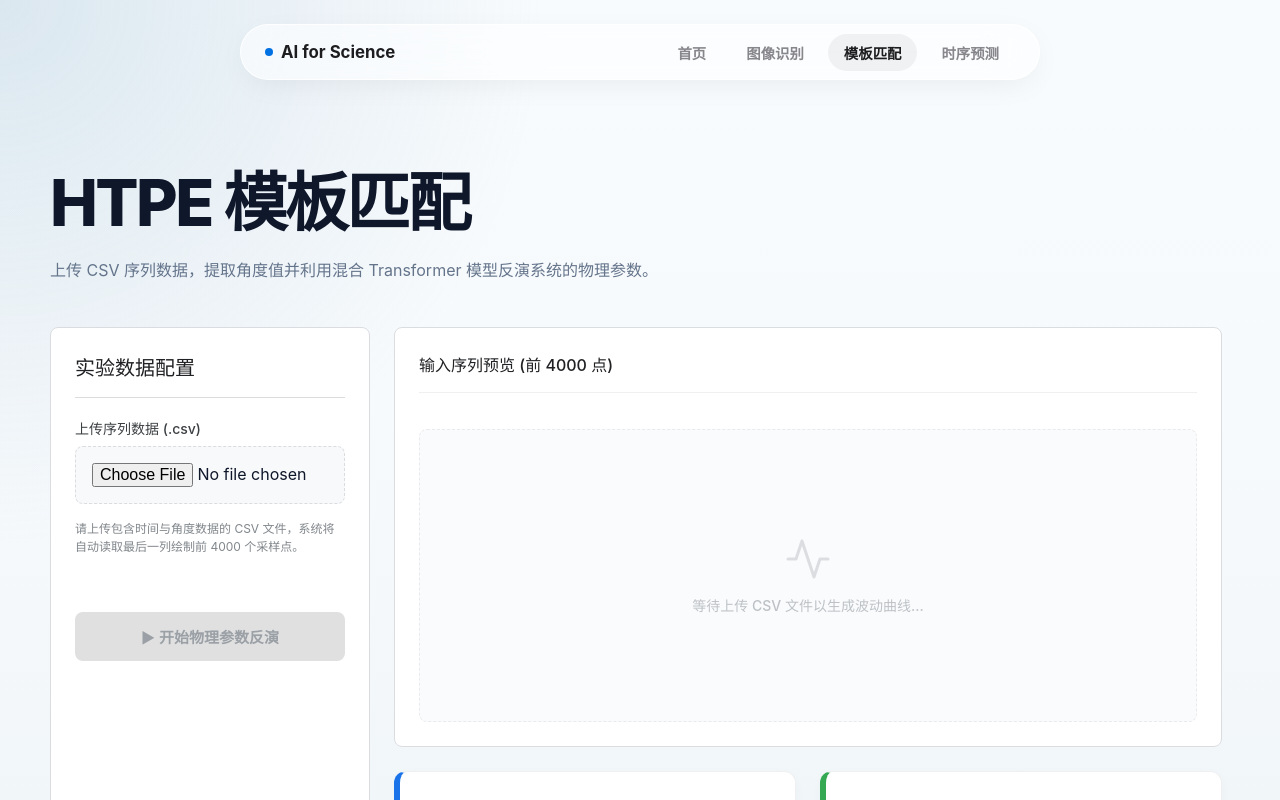
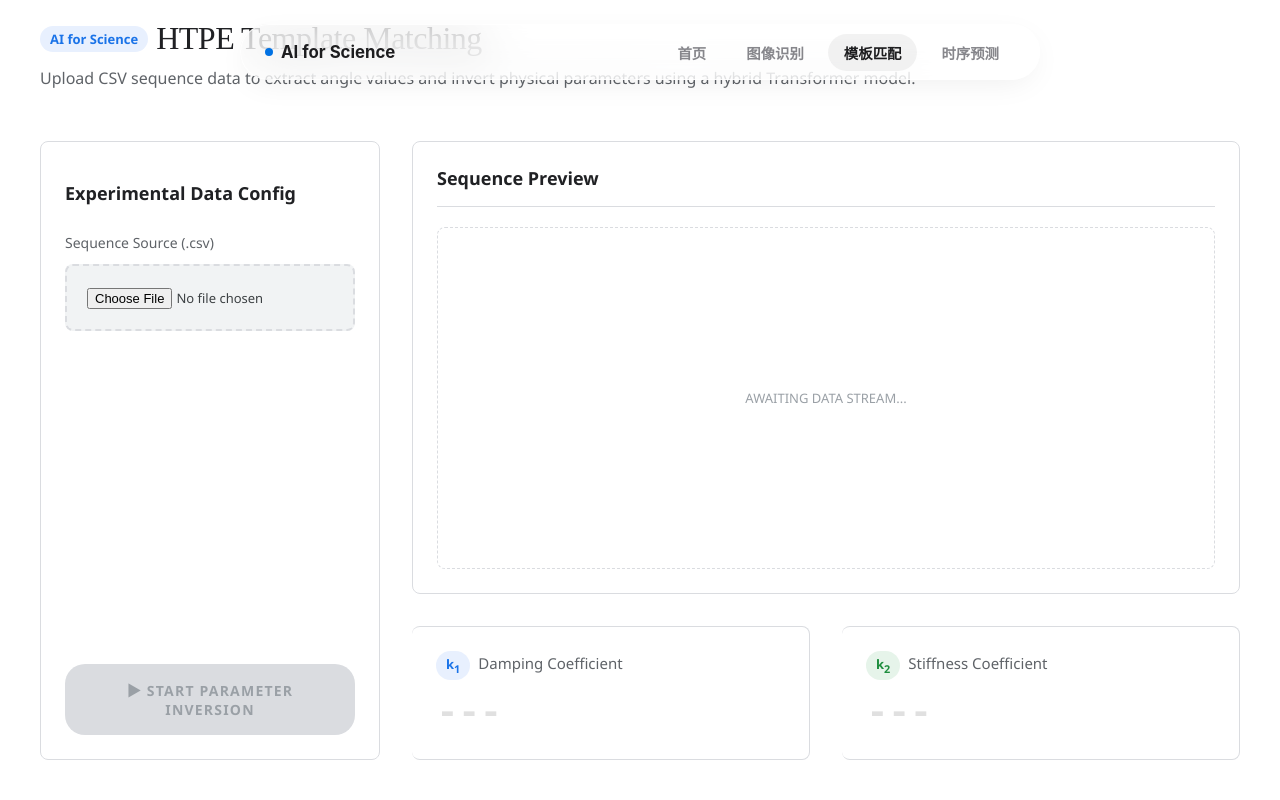
Before and after one commit to Lavandis/ai-for-science, a React (Vite) app: page /template-matching in a window 1280 px wide. Shown: the top 800 px of the page. Built offline with nearby package versions, Linux system fonts and the light colour scheme.

Commit message:
Update TemplateMatchingPage.tsx

```diff
--- a/src/features/templateMatching/TemplateMatchingPage.tsx
+++ b/src/features/templateMatching/TemplateMatchingPage.tsx
@@ -1,8 +1,7 @@
 import React, { useState } from 'react';
 import {
-  LineChart, Line, XAxis, YAxis, CartesianGrid, Tooltip, ResponsiveContainer
+  LineChart, Line, XAxis, YAxis, CartesianGrid, Tooltip, ResponsiveContainer, ReferenceLine
 } from 'recharts';
-import { PageHeader } from "../../components/PageHeader";
 import "./templateMatching.css";
 
 interface PredictionResult {
@@ -10,52 +9,55 @@ interface PredictionResult {
   k2: number;
   file_name: string;
   original_len: number;
+  predicted_sequence?: number[];
 }
 
 interface DataPoint {
   index: number;
-  angle: number;
+  realAngle: number | null;
+  predAngle: number | null;
 }
 
 export function TemplateMatchingPage() {
   const [file, setFile] = useState<File | null>(null);
   const [loading, setLoading] = useState(false);
   const [result, setResult] = useState<PredictionResult | null>(null);
-  const [previewData, setPreviewData] = useState<DataPoint[]>([]);
 
-  // 处理文件上传与前端 2000 点数据预览
+  const [fullData, setFullData] = useState<DataPoint[]>([]);
+  const [chartData, setChartData] = useState<DataPoint[]>([]);
+
   const handleFileChange = (e: React.ChangeEvent<HTMLInputElement>) => {
     const selectedFile = e.target.files?.[0];
     if (selectedFile) {
       setFile(selectedFile);
-      setResult(null); // 重新上传文件时清空上一次的结果
+      setResult(null);
 
       const reader = new FileReader();
       reader.onload = (event) => {
         const text = event.target?.result as string;
-        const lines = text.split('\n').slice(1); // 跳过表头
-        const data: DataPoint[] = lines
+        const lines = text.split('\n').slice(1);
+        const parsedData: DataPoint[] = lines
           .filter(line => line.trim() !== '')
-          .slice(0, 4000) // 提取前 2000 个数据点
           .map((line, idx) => {
             const columns = line.split(',');
-            const angleVal = parseFloat(columns[columns.length - 1]); // 提取最后一列作为角度
+            const angleVal = parseFloat(columns[columns.length - 1]);
             return {
               index: idx,
-              angle: isNaN(angleVal) ? 0 : angleVal
+              realAngle: isNaN(angleVal) ? 0 : angleVal,
+              predAngle: null
             };
           });
-        setPreviewData(data);
+
+        setFullData(parsedData);
+        setChartData(parsedData.slice(0, 2000));
       };
       reader.readAsText(selectedFile);
     }
   };
 
-  // 发送数据到后端进行 HTPE 推理
   const startMatching = async () => {
-    if (!file) return alert("请先上传数据");
+    if (!file || fullData.length === 0) return alert("请先上传数据");
     setLoading(true);
-
     const formData = new FormData();
     formData.append("file", file);
 
@@ -65,12 +67,27 @@ export function TemplateMatchingPage() {
         body: formData,
       });
       const data = await response.json();
-      console.log("后端返回数据：", data);
 
       if (data.error) {
         alert("推理错误: " + data.error);
       } else {
         setResult(data);
+
+        if (data.predicted_sequence && data.predicted_sequence.length > 0) {
+            const lastRealIdx = fullData.length - 1;
+            const viewStartIdx = Math.max(0, lastRealIdx - 1000);
+
+            const tailRealData = fullData.slice(viewStartIdx).map(d => ({...d}));
+            tailRealData[tailRealData.length - 1].predAngle = tailRealData[tailRealData.length - 1].realAngle;
+
+            const predData = data.predicted_sequence.map((angle: number, i: number) => ({
+                index: lastRealIdx + 1 + i,
+                realAngle: null,
+                predAngle: angle
+            }));
+
+            setChartData([...tailRealData, ...predData]);
+        }
       }
     } catch (err: any) {
       alert("连接后端失败: " + err.message);
@@ -80,190 +97,169 @@ export function TemplateMatchingPage() {
   };
 
   return (
-    <div className="page-stack">
-      {/* 🚀 核心动画样式：贝塞尔曲线缓动 */}
+    // 修改为 100vw 强行占满视口
+    <div className="page-stack" style={{ minHeight: '100vh', display: 'flex', flexDirection: 'column', backgroundColor: '#fff', color: '#3c4043', fontFamily: 'Product Sans, Segoe UI, Roboto, Helvetica, Arial, sans-serif', padding: '0', margin: '0', width: '100vw', maxWidth: '100vw', overflowX: 'hidden' }}>
       <style>
         {`
-          @keyframes slideFadeUp {
-            from { opacity: 0; transform: translateY(30px); }
-            to { opacity: 1; transform: translateY(0); }
+          /* 🚀 终极杀手锏：强制打破 Vite/React 根节点的 1280px 宽度限制 */
+          #root, body, html {
+            max-width: none !important;
+            width: 100% !important;
+            margin: 0 !important;
+            padding: 0 !important;
+            overflow-x: hidden;
           }
 
-          .smooth-enter {
-            opacity: 0;
-            animation: slideFadeUp 0.8s cubic-bezier(0.16, 1, 0.3, 1) forwards;
+          @keyframes slideFadeUp { from { opacity: 0; transform: translateY(30px); } to { opacity: 1; transform: translateY(0); } }
+          .smooth-enter { opacity: 0; animation: slideFadeUp 0.8s cubic-bezier(0.16, 1, 0.3, 1) forwards; }
+          .delay-1 { animation-delay: 0.1s; } .delay-2 { animation-delay: 0.2s; } .delay-3 { animation-delay: 0.3s; }
+
+          .google-card {
+            background-color: #fff;
+            border: 1px solid #dadce0;
+            border-radius: 8px;
+            transition: all 0.3s ease;
+          }
+          .google-card:hover {
+            border-color: #dadce0;
+            box-shadow: 0 4px 12px rgba(0,0,0,0.06);
+          }
+          .google-btn {
+            background-color: #1a73e8;
+            color: #ffffff;
+            font-weight: bold;
+            text-transform: uppercase;
+            letter-spacing: 1.2px;
+            border: none;
+            border-radius: 20px;
+            cursor: pointer;
+            transition: all 0.2s;
+          }
+          .google-btn:hover:not(:disabled) {
+            background-color: #1a65d3;
+            box-shadow: 0 1px 3px rgba(66, 133, 244, 0.3);
+          }
+          .google-btn:disabled {
+            background-color: #dadce0;
+            color: #9aa0a6;
+            cursor: not-allowed;
+          }
+          .google-input-area {
+            background-color: #f1f3f4;
+            border: 2px dashed #dadce0;
+            border-radius: 8px;
+            transition: border-color 0.3s;
+          }
+          .google-input-area:hover {
+            border-color: #1a73e8;
           }
 
-          .delay-1 { animation-delay: 0.1s; }
-          .delay-2 { animation-delay: 0.2s; }
-          .delay-3 { animation-delay: 0.3s; }
-
-          .result-card {
-            transition: all 0.3s cubic-bezier(0.25, 0.8, 0.25, 1);
-          }
-          .result-card:hover {
-            transform: translateY(-4px);
-            box-shadow: 0 12px 24px rgba(0,0,0,0.08) !important;
-          }
-
-          /* 优化禁用的按钮样式 */
-          .ir-btn-start:disabled {
-            background-color: #e0e0e0;
-            color: #9aa0a6;
-            cursor: not-allowed;
-            transform: none !important;
-            box-shadow: none;
-          }
+          .bubble-blue { background: #e8f0fe; color: #1a73e8; font-weight: bold; padding: 4px 10px; border-radius: 20px; font-size: 13px; margin-right: 8px; }
+          .bubble-green { background: #e6f4ea; color: #1e8e3e; font-weight: bold; padding: 4px 10px; border-radius: 20px; font-size: 13px; margin-right: 8px; }
         `}
       </style>
 
-      {/* 顶部标题栏，去掉了 eyebrow 属性 */}
-      <div className="smooth-enter">
-        <PageHeader
-          title="HTPE 模板匹配"
-          description="上传 CSV 序列数据，提取角度值并利用混合 Transformer 模型反演系统的物理参数。"
-        />
+      {/* 顶部标题栏 */}
+      <div className="smooth-enter" style={{ margin: '0' }}>
+        <div style={{ padding: '20px 40px 10px', display: 'flex', alignItems: 'center' }}>
+          <span className="bubble-blue">AI for Science</span>
+          <h1 style={{ color: '#202124', fontSize: '32px', fontWeight: 500, margin: '0', letterSpacing: '-0.5px', fontFamily: '"Product Sans", serif' }}>HTPE Template Matching</h1>
+        </div>
+        <p style={{ color: '#5f6368', padding: '0 40px', fontSize: '16px', margin: '0 0 20px' }}>Upload CSV sequence data to extract angle values and invert physical parameters using a hybrid Transformer model.</p>
       </div>
 
-      <div className="module-layout" style={{ display: 'flex', gap: '24px', marginTop: '10px' }}>
+      <div style={{ display: 'flex', gap: '32px', flexGrow: 1, padding: '0 40px 40px 40px', width: '100%', boxSizing: 'border-box' }}>
 
-        {/* 左侧：实验数据配置 */}
-        <div className="ir-sidebar smooth-enter delay-1" style={{ width: '320px', flexShrink: 0 }}>
-          <h2 className="ir-sidebar-title">实验数据配置</h2>
+        <div className="google-card smooth-enter delay-1" style={{ flex: '0 0 340px', width: '340px', padding: '24px', display: 'flex', flexDirection: 'column', boxSizing: 'border-box' }}>
+          <h2 style={{ fontSize: '18px', fontWeight: 600, color: '#202124', marginBottom: '28px', display: 'flex', alignItems: 'center', gap: '8px' }}>
+             Experimental Data Config
+          </h2>
 
-          <div className="ir-form-group">
-            <label className="ir-label">上传序列数据 (.csv)</label>
-            <div style={{
-              border: '1px dashed #dadce0', borderRadius: '8px', padding: '16px',
-              backgroundColor: '#f8f9fa', transition: 'all 0.2s ease', cursor: 'pointer'
-            }}>
-              <input
-                type="file"
-                accept=".csv"
-                onChange={handleFileChange}
-                style={{ width: '100%', outline: 'none' }}
-              />
+          <div style={{ marginBottom: 'auto' }}>
+            <label style={{ display: 'block', fontSize: '14px', color: '#5f6368', marginBottom: '12px' }}>
+              Sequence Source (.csv)
+            </label>
+            <div className="google-input-area" style={{ padding: '20px', cursor: 'pointer', textAlign: 'center', overflow: 'hidden' }}>
+              <input type="file" accept=".csv" onChange={handleFileChange} style={{ width: '100%', outline: 'none', color: '#3c4043', fontSize: '13px' }} />
             </div>
-            <p style={{ fontSize: '12px', color: '#80868b', marginTop: '8px', lineHeight: '1.5' }}>
-              请上传包含时间与角度数据的 CSV 文件，系统将自动读取最后一列绘制前 4000 个采样点。
-            </p>
           </div>
 
-          <button
-            onClick={startMatching}
-            className="ir-btn-start"
-            disabled={loading || !file}
-            style={{
-              marginTop: '24px',
-              width: '100%',
-              padding: '14px',
-              fontSize: '15px',
-              fontWeight: 600,
-              borderRadius: '8px',
-              transition: 'all 0.3s ease',
-              transform: loading ? 'scale(0.98)' : 'scale(1)'
-            }}
-          >
-            {loading ? '⏳ 模型计算中...' : '▶ 开始物理参数反演'}
+          <button onClick={startMatching} className="google-btn" disabled={loading || !file}
+            style={{ width: '100%', padding: '16px', fontSize: '14px', marginTop: '30px' }}>
+            {loading ? 'Inverting Parameters...' : '▶ Start Parameter Inversion'}
           </button>
         </div>
 
-        {/* 右侧：图表与数据结果区 */}
-        <div className="ir-main-content" style={{ flexGrow: 1, display: 'flex', flexDirection: 'column', gap: '24px' }}>
+        <div style={{ flex: '1 1 auto', minWidth: 0, display: 'flex', flexDirection: 'column', gap: '32px' }}>
 
-          {/* 上半部：数据曲线预览 */}
-          <div className="ir-chart-card smooth-enter delay-2" style={{ height: '420px', margin: 0, position: 'relative' }}>
-            <h3 className="ir-chart-title" style={{ paddingBottom: '16px', borderBottom: '1px solid #f0f0f0' }}>
-              输入序列预览 (前 4000 点)
+          <div className="google-card smooth-enter delay-2" style={{ flexGrow: 1, minHeight: '450px', padding: '24px', display: 'flex', flexDirection: 'column' }}>
+            <h3 style={{ fontSize: '18px', fontWeight: 600, color: '#202124', paddingBottom: '16px', borderBottom: '1px solid #dadce0', display: 'flex', justifyContent: 'space-between', alignItems: 'center', margin: 0 }}>
+              <span style={{ display: 'flex', alignItems: 'center', gap: '8px' }}>
+                {result ? "Dynamic Simulation Validation (CPU)" : "Sequence Preview"}
+              </span>
+              {result && <span style={{ fontSize: '13px', color: '#777', fontWeight: 400 }}>🔵 Observed | <span style={{color: '#1e8e3e', fontWeight: 'bold'}}>🟢 Prediction</span></span>}
             </h3>
 
-            <div className="ir-chart-wrapper" style={{ height: 'calc(100% - 56px)', paddingTop: '16px' }}>
-              {previewData.length > 0 ? (
+            <div style={{ flexGrow: 1, paddingTop: '20px', margin: '0 -10px' }}>
+              {chartData.length > 0 ? (
                 <ResponsiveContainer width="100%" height="100%">
-                  <LineChart data={previewData} margin={{ top: 5, right: 10, left: -20, bottom: 0 }}>
-                    <CartesianGrid strokeDasharray="3 3" vertical={false} stroke="#f1f3f4" />
+                  <LineChart data={chartData} margin={{ top: 10, right: 10, left: -20, bottom: 0 }}>
+                    <CartesianGrid strokeDasharray="3 3" vertical={false} stroke="#dadce0" />
                     <XAxis dataKey="index" hide />
-                    <YAxis domain={['auto', 'auto']} tick={{ fill: '#9aa0a6', fontSize: 12 }} axisLine={false} tickLine={false} />
+                    <YAxis domain={['auto', 'auto']} tick={{ fill: '#bdc1c6', fontSize: 12 }} axisLine={false} tickLine={false} />
+
                     <Tooltip
-                      contentStyle={{ borderRadius: '8px', border: 'none', boxShadow: '0 4px 12px rgba(0,0,0,0.1)' }}
+                      contentStyle={{ backgroundColor: '#fff', border: '1px solid #dadce0', borderRadius: '4px', boxShadow: '0 4px 12px rgba(0,0,0,0.1)', color: '#202124' }}
                       labelStyle={{ display: 'none' }}
-                      formatter={(value: number) => [value.toFixed(4), "Angle (rad)"]}
+                      itemStyle={{ color: '#202124', fontSize: '13px' }}
+                      formatter={(value: number, name: string) => [
+                        value.toFixed(4),
+                        name === 'realAngle' ? "Observed Angle (rad)" : "Predicted Angle (rad)"
+                      ]}
                     />
-                    <Line
-                      type="monotone"
-                      dataKey="angle"
-                      stroke="#1a73e8"
-                      dot={false}
-                      strokeWidth={2.5}
-                      isAnimationActive={true}
-                      animationDuration={1500}
-                      animationEasing="ease-out"
-                    />
+
+                    <Line type="monotone" dataKey="realAngle" stroke="#1a73e8" dot={false} strokeWidth={2.5} opacity={0.9} isAnimationActive={!result} />
+
+                    {result && (
+                      <Line type="monotone" dataKey="predAngle" stroke="#1e8e3e" strokeDasharray="6 4" dot={false} strokeWidth={3} isAnimationActive={true} animationDuration={1500} />
+                    )}
+
+                    {result && (
+                      <ReferenceLine x={fullData.length - 1} stroke="#bdc1c6" strokeDasharray="3 3"
+                        label={{ position: 'top', value: 'Simulation Start Point', fill: '#9aa0a6', fontSize: 13, fontWeight: 'bold' }} />
+                    )}
                   </LineChart>
                 </ResponsiveContainer>
               ) : (
-                // 优化后的无数据占位状态
-                <div style={{
-                  display: 'flex', flexDirection: 'column', alignItems: 'center', justifyContent: 'center',
-                  height: '100%', color: '#bdc1c6', backgroundColor: '#fafbfc', borderRadius: '8px', border: '1px dashed #e8eaed'
-                }}>
-                  <svg width="48" height="48" viewBox="0 0 24 24" fill="none" stroke="currentColor" strokeWidth="1.5" strokeLinecap="round" strokeLinejoin="round" style={{ marginBottom: '12px', opacity: 0.5 }}>
-                    <polyline points="22 12 18 12 15 21 9 3 6 12 2 12"></polyline>
-                  </svg>
-                  <span style={{ fontSize: '14px', fontWeight: 500 }}>等待上传 CSV 文件以生成波动曲线...</span>
+                <div style={{ display: 'flex', flexDirection: 'column', alignItems: 'center', justifyContent: 'center', height: '100%', color: '#444', backgroundColor: '#fff', border: '1px dashed #dadce0', borderRadius: '8px', margin: '0 10px' }}>
+                  <span style={{ fontSize: '13px', textTransform: 'uppercase', color: '#9aa0a6' }}>AWAITING DATA STREAM...</span>
                 </div>
               )}
             </div>
           </div>
 
-          {/* 下半部：物理参数结果卡片 */}
-          <div className="smooth-enter delay-3" style={{ display: 'flex', gap: '24px' }}>
-
-            {/* k1 阻尼系数卡片 */}
-            <div className="result-card" style={{
-              flex: 1, padding: '24px 28px', backgroundColor: '#ffffff', borderRadius: '12px',
-              border: '1px solid #f0f0f0', borderLeft: '6px solid #1a73e8', boxShadow: '0 4px 12px rgba(0,0,0,0.03)'
-            }}>
+          <div className="smooth-enter delay-3" style={{ display: 'flex', flexWrap: 'wrap', gap: '32px' }}>
+            <div className="google-card" style={{ flex: '1 1 200px', padding: '24px', borderLeft: 'none', backgroundColor: '#fff' }}>
               <div style={{ fontSize: '15px', color: '#5f6368', marginBottom: '12px', fontWeight: 500, display: 'flex', alignItems: 'baseline' }}>
-                <span style={{ fontFamily: '"Times New Roman", Times, serif', fontStyle: 'italic', fontSize: '22px', marginRight: '6px', color: '#202124' }}>
-                  k<sub>1</sub>
-                </span>
-                (阻尼系数)
+                <span className="bubble-blue">k<sub>1</sub></span>
+                Damping Coefficient
               </div>
-              <div style={{
-                fontSize: '40px', fontWeight: '800', color: result ? '#1a73e8' : '#dadce0',
-                fontFamily: 'monospace', letterSpacing: '-1px', lineHeight: '1.2'
-              }}>
+              <div style={{ fontSize: '38px', fontWeight: '800', color: result ? '#1a73e8' : '#e0e0e0', fontFamily: 'monospace', letterSpacing: '-1px' }}>
                 {result && result.k1 !== undefined ? Number(result.k1).toFixed(6) : "---"}
-              </div>
-              <div style={{ fontSize: '13px', color: '#9aa0a6', marginTop: '8px' }}>
-                HTPE 模型实时预测值
               </div>
             </div>
 
-            {/* k2 刚度系数卡片 */}
-            <div className="result-card" style={{
-              flex: 1, padding: '24px 28px', backgroundColor: '#ffffff', borderRadius: '12px',
-              border: '1px solid #f0f0f0', borderLeft: '6px solid #34a853', boxShadow: '0 4px 12px rgba(0,0,0,0.03)'
-            }}>
+            <div className="google-card" style={{ flex: '1 1 200px', padding: '24px', borderLeft: 'none', backgroundColor: '#fff' }}>
               <div style={{ fontSize: '15px', color: '#5f6368', marginBottom: '12px', fontWeight: 500, display: 'flex', alignItems: 'baseline' }}>
-                <span style={{ fontFamily: '"Times New Roman", Times, serif', fontStyle: 'italic', fontSize: '22px', marginRight: '6px', color: '#202124' }}>
-                  k<sub>2</sub>
-                </span>
-                (刚度系数)
+                <span className="bubble-green">k<sub>2</sub></span>
+                Stiffness Coefficient
               </div>
-              <div style={{
-                fontSize: '40px', fontWeight: '800', color: result ? '#34a853' : '#dadce0',
-                fontFamily: 'monospace', letterSpacing: '-1px', lineHeight: '1.2'
-              }}>
+              <div style={{ fontSize: '38px', fontWeight: '800', color: result ? '#1e8e3e' : '#e0e0e0', fontFamily: 'monospace', letterSpacing: '-1px' }}>
                 {result && result.k2 !== undefined ? Number(result.k2).toFixed(6) : "---"}
               </div>
-              <div style={{ fontSize: '13px', color: '#9aa0a6', marginTop: '8px' }}>
-                HTPE 模型实时预测值
-              </div>
             </div>
+          </div>
 
-          </div>
         </div>
       </div>
     </div>
```
